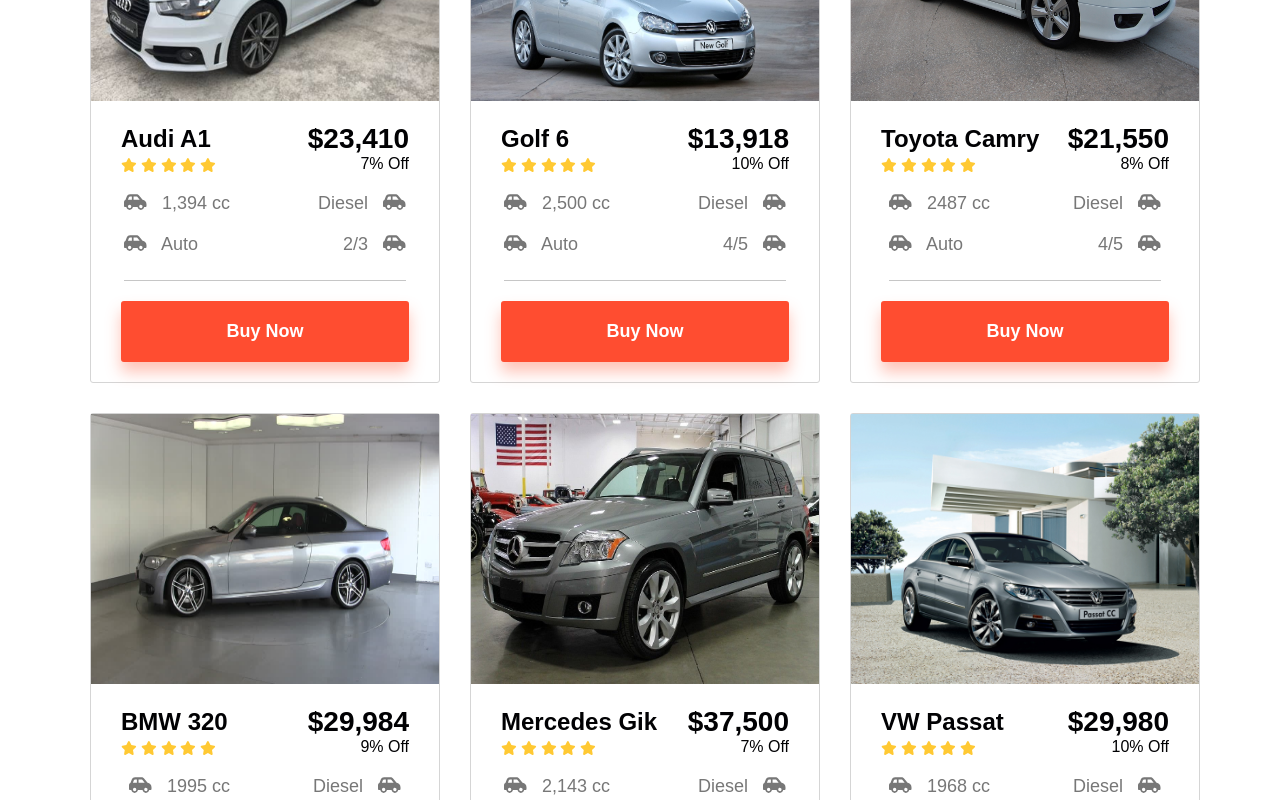
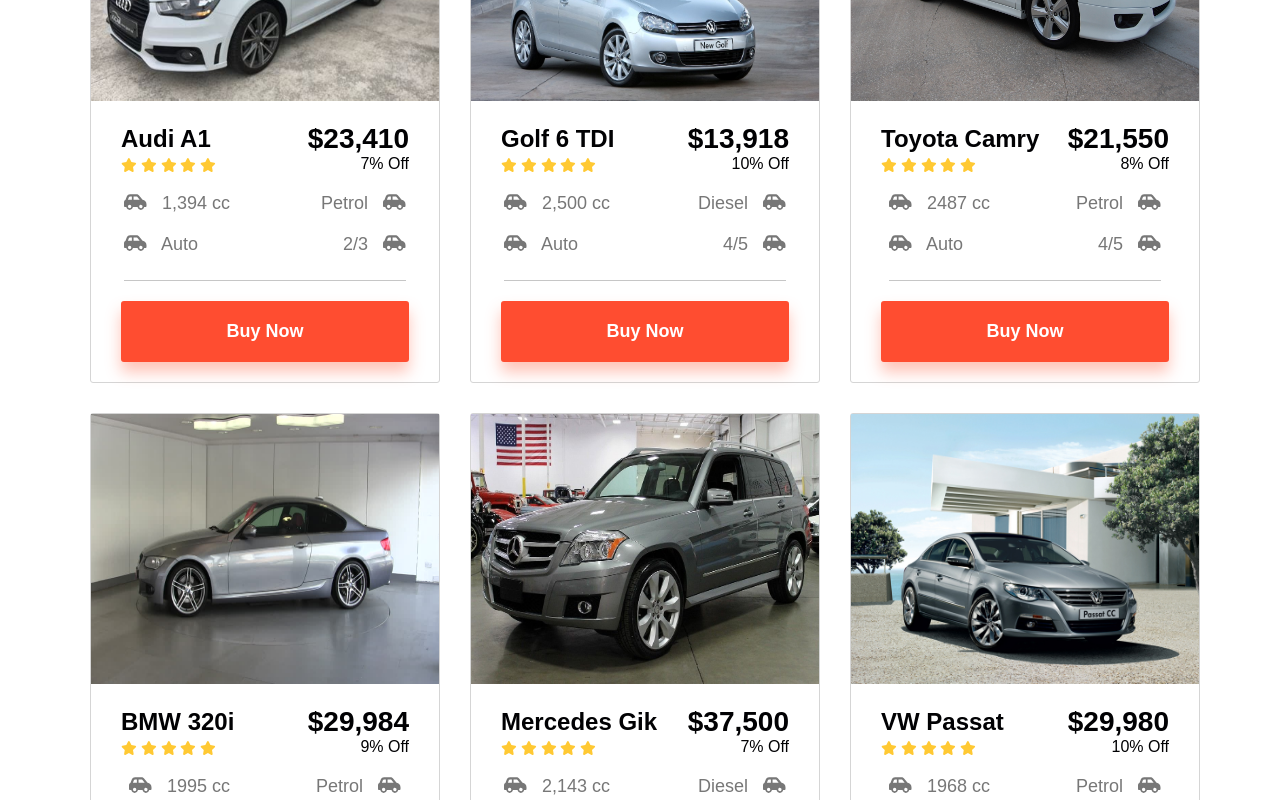
Before and after one commit to AhmedEhab-SG/car-shop, a React (Create React App) app: page /car-shop/models in a window 1280 px wide. Shown: the part 680-1480 px from the top of the page. Built offline with nearby package versions, Linux system fonts and the light colour scheme.

Commit message:
update car Data

```diff
--- a/src/data/carModel.js
+++ b/src/data/carModel.js
@@ -13,11 +13,11 @@
     modelName: "1,394 cc",
     doors: "2/3",
     modelType: "Auto",
-    modelLooks: "Diesel",
+    modelLooks: "Petrol",
     modelImg: audiImg,
   },
   {
-    model: "Golf 6",
+    model: "Golf 6 TDI",
     price: "$13,918",
     discount: "10% Off",
     modelName: "2,500 cc",
@@ -33,17 +33,17 @@
     modelName: "2487 cc",
     doors: "4/5",
     modelType: "Auto",
-    modelLooks: "Diesel",
+    modelLooks: "Petrol",
     modelImg: toyotaImg,
   },
   {
-    model: "BMW 320",
+    model: "BMW 320i",
     price: "$29,984",
     discount: "9% Off",
     modelName: "1995 cc",
     doors: "2/3",
     modelType: "Auto",
-    modelLooks: "Diesel",
+    modelLooks: "Petrol",
     modelImg: bmwImg,
   },
   {
@@ -63,7 +63,7 @@
     modelName: "1968 cc",
     doors: "4/5",
     modelType: "Auto",
-    modelLooks: "Diesel",
+    modelLooks: "Petrol",
     modelImg: passatImg,
   },
 ];
```
